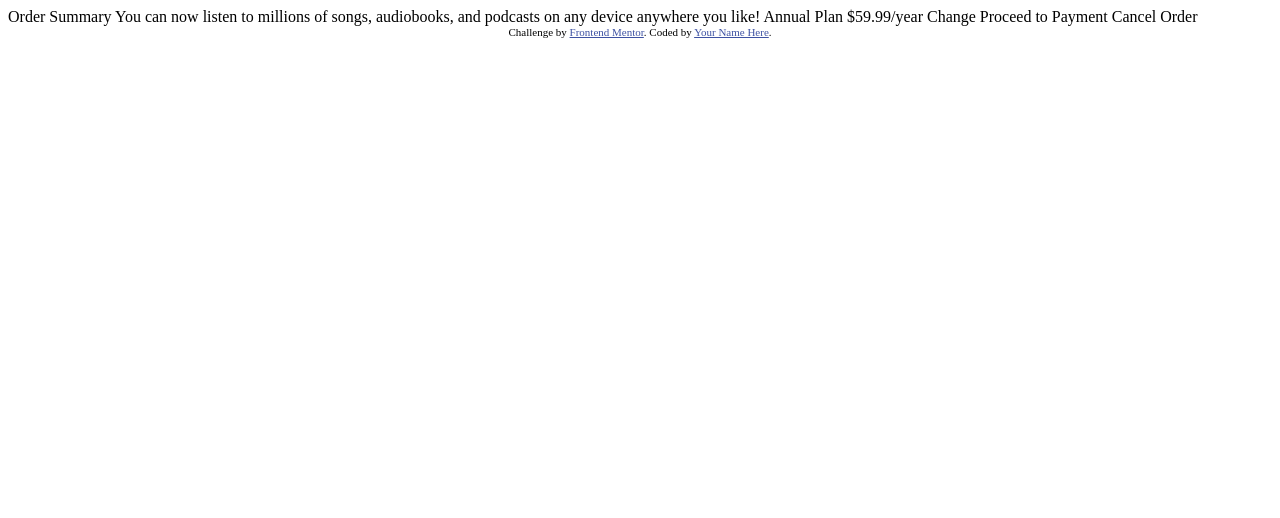
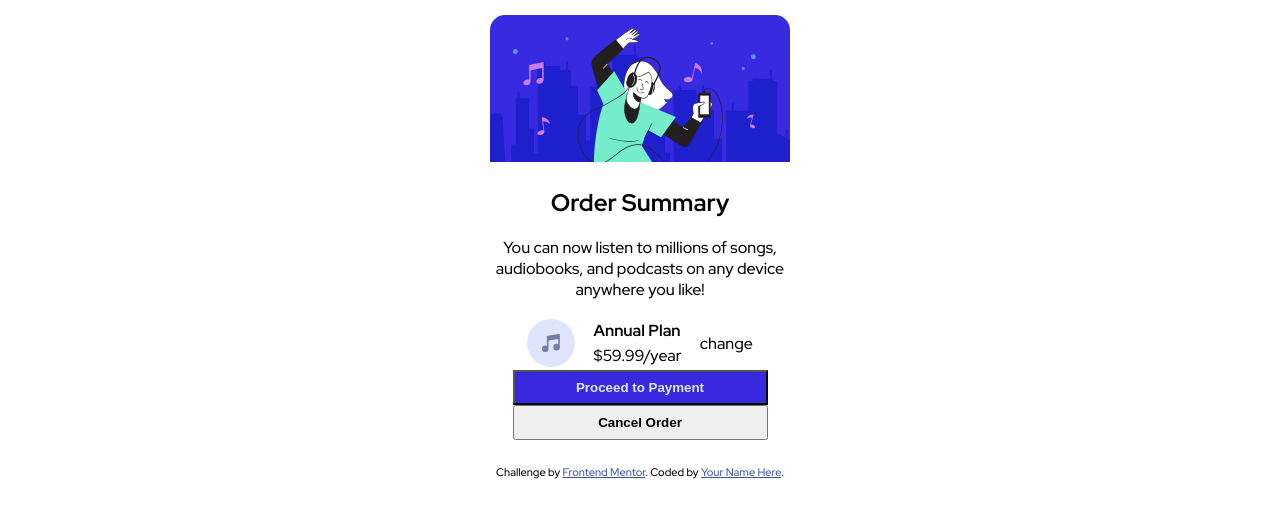
Before and after one commit to manny-torres-02/order-summary-component-main, a plain HTML site: page index.html in a window 1280 px wide. Drawn offline with Linux system fonts and the light colour scheme.

Commit message:
continued working on css styling

```diff
--- /dev/null
+++ b/css.css
@@ -0,0 +1,97 @@
+/*Primary Colors
+- Pale blue: hsl(225, 100%, 94%)
+- Bright blue: hsl(245, 75%, 52%)
+
+Secondary Colors
+- Very pale blue: hsl(225, 100%, 98%)
+- Desaturated blue: hsl(224, 23%, 55%)
+- Dark blue: hsl(223, 47%, 23%)*/
+
+:root {
+  --pale-blue: hsl(225, 100%, 94%);
+  --bright-blue: hsl(245, 75%, 52%);
+  --very-pale-blue: hsl(225, 100%, 94%);
+  --desaturated-blue: hsl(245, 75%, 52%);
+  --dark-blue: hsl(223, 47%, 23%);
+}
+
+body {
+  margin: 15px;
+
+  /* display: flex;
+    justify-content: center;
+    align-items: center;
+    flex-wrap: nowrap; */
+  font-family: "Red Hat Display", sans-serif;
+}
+
+.card {
+  margin: auto;
+  width: 300px;
+  height: 450px;
+  background-color: white;
+  border-radius: 15px;
+  /* text-align: center; */
+}
+
+.hero {
+  width: 100%;
+  border-top-right-radius: 15px;
+  border-top-left-radius: 15px;
+}
+
+.summary {
+  margin: auto;
+  text-align: center;
+}
+ h1, .plan {
+     font-weight: bold;
+ }
+.description {
+    width: 80%;
+    margin: auto;
+  display: flex;
+  justify-content: space-around;
+  align-items: center;
+}
+
+.plan, .price {
+    margin: 4px;
+}
+
+p {
+  font-size: 16px;
+}
+
+.pay {
+    margin:auto;
+    display: flex;
+    flex-direction: column;
+    justify-content: center;
+    align-items: center;
+}
+
+button{
+    width: 85%;
+    height: 35px;
+    margin: auto;
+    font-weight: 700;
+}
+.pay-button{
+background-color: var(--bright-blue);
+color: var(--pale-blue);
+}
+
+.cancel-button {
+
+}
+@media (max-width: 375px) {
+  body {
+
+    background-color: var(--pale-blue);
+  }
+
+  section {
+    width: 90%;
+  }
+}
--- a/index.html
+++ b/index.html
@@ -1,37 +1,63 @@
 <!DOCTYPE html>
 <html lang="en">
+
 <head>
   <meta charset="UTF-8">
-  <meta name="viewport" content="width=device-width, initial-scale=1.0"> <!-- displays site properly based on user's device -->
+  <meta name="viewport" content="width=device-width, initial-scale=1.0">
+  <!-- displays site properly based on user's device -->
 
   <link rel="icon" type="image/png" sizes="32x32" href="./images/favicon-32x32.png">
-
+  <link rel="styleSheet" href="css.css">
+  <link rel="preconnect" href="https://fonts.googleapis.com">
+  <link rel="preconnect" href="https://fonts.gstatic.com" crossorigin>
+  <link href="https://fonts.googleapis.com/css2?family=Red+Hat+Display:wght@500;700;900&display=swap" rel="stylesheet">
   <title>Frontend Mentor | Order summary card</title>
 
   <!-- Feel free to remove these styles or customise in your own stylesheet 👍 -->
   <style>
-    .attribution { font-size: 11px; text-align: center; }
-    .attribution a { color: hsl(228, 45%, 44%); }
+    .attribution {
+      font-size: 11px;
+      text-align: center;
+    }
+
+    .attribution a {
+      color: hsl(228, 45%, 44%);
+    }
   </style>
 </head>
+
 <body>
+  <div class="card">
+  <img src="images\illustration-hero.svg" alt="hero-Img" class="hero"/>
 
-  Order Summary
+  <section class="summary">
+    <h1>Order Summary
+    </h1>
+    <p>
+      You can now listen to millions of songs, audiobooks, and podcasts on any
+      device anywhere you like!
+    </p>
+  </section>
+  <section class="description">
+    <img src="images\icon-music.svg" alt="music icon">
 
-  You can now listen to millions of songs, audiobooks, and podcasts on any
-  device anywhere you like!
+    <div>
+      <p class="plan">Annual Plan</p>
+      <p class="price">$59.99/year</p>
+    </div>
+    <p>change</p>
+  </section>
+  <section class="pay">
 
-  Annual Plan
-  $59.99/year
+    <button class="pay-button">Proceed to Payment</button>
+    <button class="cancel-button">Cancel Order</button>
+   </section>
+</div>
+  <div class="attribution">
 
-  Change
-
-  Proceed to Payment
-  Cancel Order
-
-  <div class="attribution">
     Challenge by <a href="https://www.frontendmentor.io?ref=challenge" target="_blank">Frontend Mentor</a>.
     Coded by <a href="#">Your Name Here</a>.
   </div>
 </body>
+
 </html>
```
